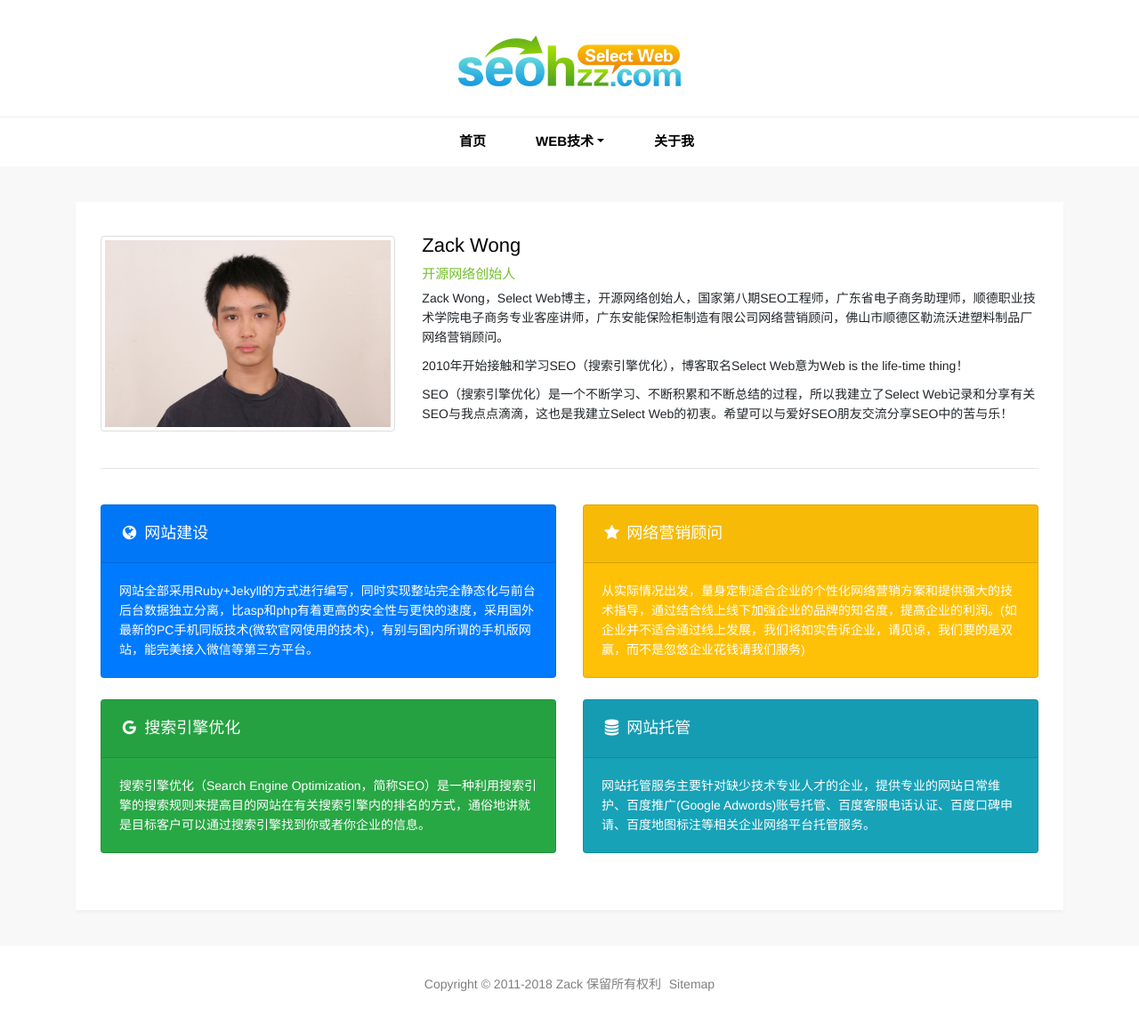
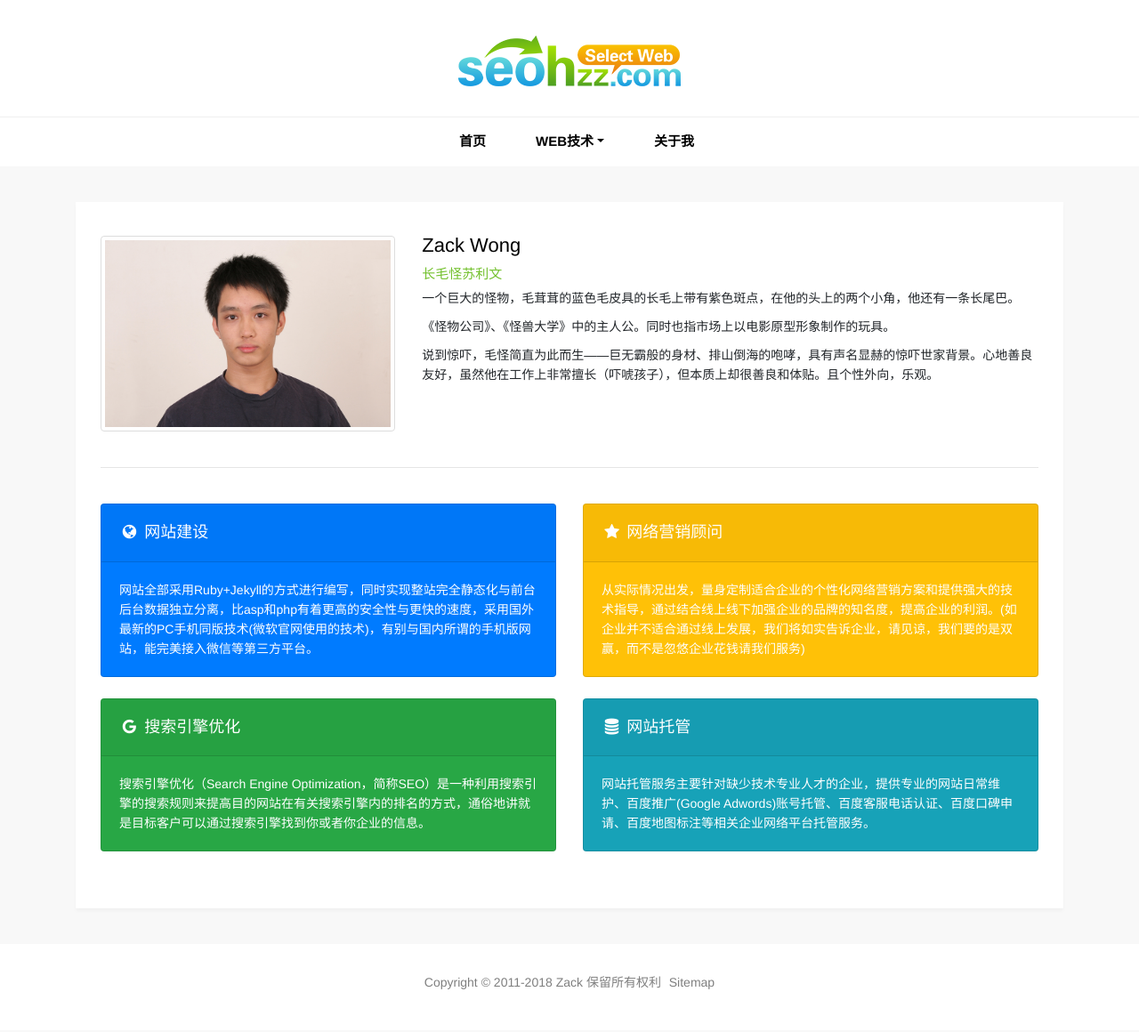
Before and after one commit to Tullay/Tullay.github.io, a Jekyll site: the page built from pages/about.html, in a window 1280 px wide. Shown: the whole page at 89% size. Built offline with Jekyll 4.4.1, drawn with Linux system fonts in a browser that asks for light colours.

Commit message:
Update about.html

```diff
--- a/pages/about.html
+++ b/pages/about.html
@@ -13,10 +13,10 @@ description: Zack Wong，开源网络创始人，国家第八期SEO工程师，
           <div class="col-md-4 mt-4"><img src="/images/pages/about.jpg" alt="Zack Wong" class="img-thumbnail"></div>
           <div class="col-md-8 mt-4">
             <p class="post-title">Zack Wong</p>
-            <p class="post-tag">开源网络创始人</p>
-            <p>Zack Wong，Select Web博主，开源网络创始人，国家第八期SEO工程师，广东省电子商务助理师，顺德职业技术学院电子商务专业客座讲师，广东安能保险柜制造有限公司网络营销顾问，佛山市顺德区勒流沃进塑料制品厂网络营销顾问。</p>
-            <p>2010年开始接触和学习SEO（搜索引擎优化），博客取名Select Web意为Web is the life-time thing！</p>
-            <p>SEO（搜索引擎优化）是一个不断学习、不断积累和不断总结的过程，所以我建立了Select Web记录和分享有关SEO与我点点滴滴，这也是我建立Select Web的初衷。希望可以与爱好SEO朋友交流分享SEO中的苦与乐！</p>
+            <p class="post-tag">长毛怪苏利文</p>
+            <p>一个巨大的怪物，毛茸茸的蓝色毛皮具的长毛上带有紫色斑点，在他的头上的两个小角，他还有一条长尾巴。</p>
+            <p>《怪物公司》、《怪兽大学》中的主人公。同时也指市场上以电影原型形象制作的玩具。</p>
+            <p>说到惊吓，毛怪简直为此而生——巨无霸般的身材、排山倒海的咆哮，具有声名显赫的惊吓世家背景。心地善良友好，虽然他在工作上非常擅长（吓唬孩子），但本质上却很善良和体贴。且个性外向，乐观。</p>
           </div>
           <div class="col-md-12 my-4"><hr></div>
           <div class="col-md-6">
```
